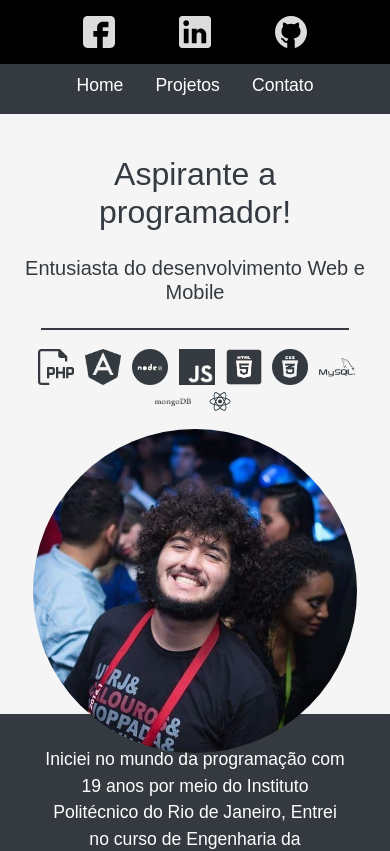
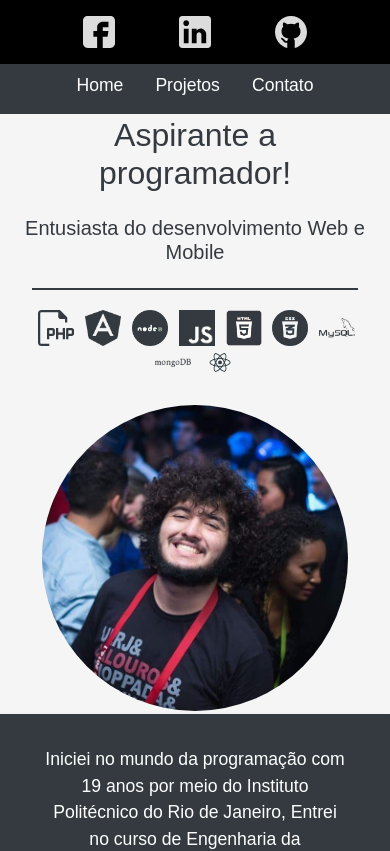
Before and after one commit to joaovitor32/Portifolio, a React (Create React App) app in the folder site/: page /home in a window 390 px wide. Shown: the top 851 px of the page. Built offline with nearby package versions, Linux system fonts and the light colour scheme; no server answers.

Commit message:
Mudanças  em component Perfil - Site

```diff
--- a/site/src/components/home/perfil.css
+++ b/site/src/components/home/perfil.css
@@ -12,7 +12,7 @@
     align-items: center;
     text-align: center;
 }
-hr{
+.hr-perfil{
     border: 1px solid #343a40;
     width: 120%;
 }
@@ -48,10 +48,6 @@ hr{
 }
 
 @media only screen and (max-width: 600px) {
-    .container{
-        margin-top:2rem;
-
-    }
     .hTagsBox>h5,.hTagsBox>h2{
         text-align: center;
     }
@@ -61,20 +57,21 @@ hr{
         margin-right: auto;
     }
     .imgPerfil{
-        height: 100%;
-        width: 90%;
-        margin:0 auto;
+        height: 90%;
+        width: 85%;
+        margin-left: auto;
+        margin-right: auto;
+        margin-top:1rem;
+        margin-bottom:1rem;
     }
     .boxIcons>img{
         margin-top:1%;
     }
-    hr{
+    .hr-perfil{
         width: 90%;
     }
     .hTagsBox>h5,.hTagsBox>h2{
         text-align: center;
     }
-    .container-perfil,.row-display-home{
-        display:inline;
-    }
+
 }
--- a/site/src/components/home/perfil.js
+++ b/site/src/components/home/perfil.js
@@ -24,7 +24,7 @@ const Perfil = props=>{
                         <div className="hTagsBox">
                             <h2>Aspirante a programador!</h2>
                             <h5>Entusiasta do desenvolvimento Web e Mobile</h5>
-                            <hr></hr>
+                            <hr className="hr-perfil"></hr>
                             <div className="boxIcons">
                                 <img src={php} alt='php'/>
                                 <img src={angular} alt='angular'/>
```
